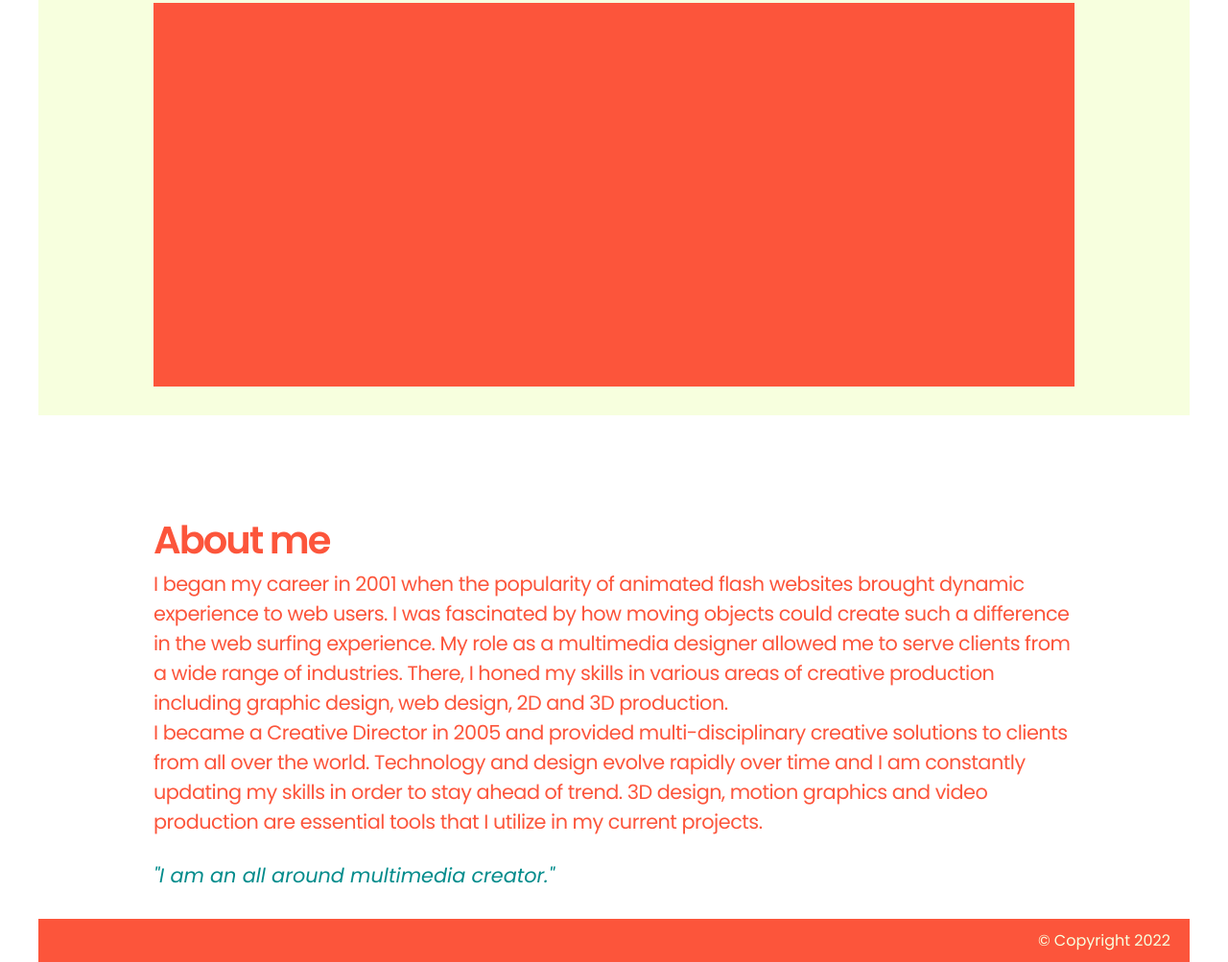
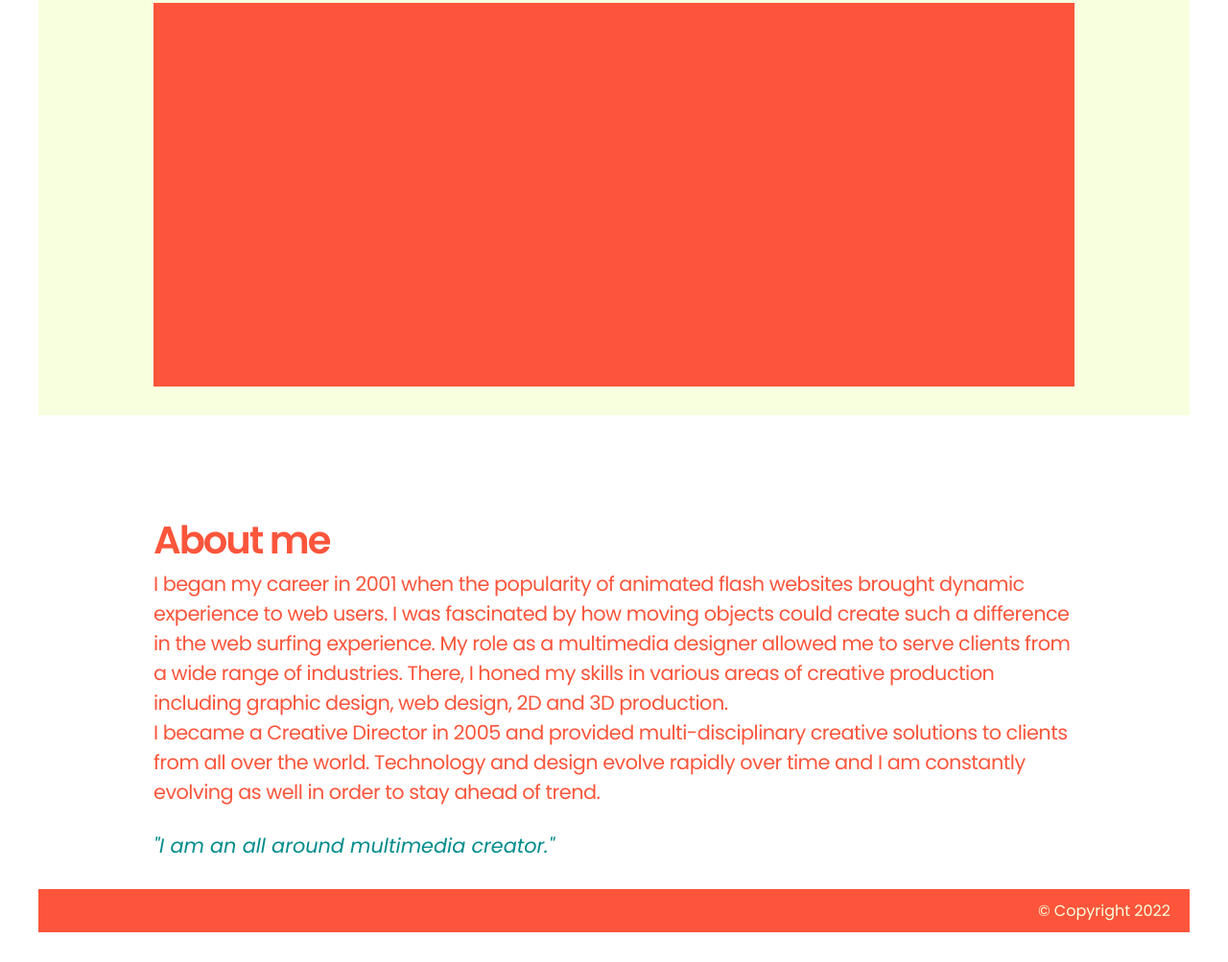
Before and after one commit to ayamaguchi17/ayamaguchi17.github.io, a plain HTML site: page index.html in a window 1280 px wide. Shown: the part 2858-3861 px from the top of the page at 96% size. After the commit the page ends 3830 px from the top, so only its background shows below. Drawn offline with Linux system fonts and the light colour scheme.

Commit message:
Update index.html
Updated about

```diff
--- a/index.html
+++ b/index.html
@@ -59,7 +59,7 @@
       <h1>About me</h1>
       <p>I began my career in 2001 when the popularity of animated flash websites brought dynamic experience to web users. I was fascinated by how moving objects could create such a difference in the web surfing experience. My role as a multimedia designer allowed me to serve clients from a wide range of industries. There, I honed my skills in various areas of creative production including graphic design, web design, 2D and 3D production.
       </p>
-      <p>I became a Creative Director in 2005 and provided multi-disciplinary creative solutions to clients from all over the world. Technology and design evolve rapidly over time and I am constantly updating my skills in order to stay ahead of trend. 3D design, motion graphics and video production are essential tools that I utilize in my current projects.</p><br>
+      <p>I became a Creative Director in 2005 and provided multi-disciplinary creative solutions to clients from all over the world. Technology and design evolve rapidly over time and I am constantly evolving as well in order to stay ahead of trend.</p><br>
       <quotes>
         "I am an all around multimedia creator."
       </quotes>
```
